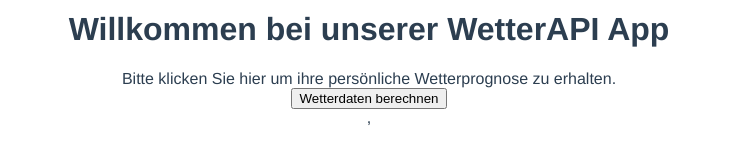
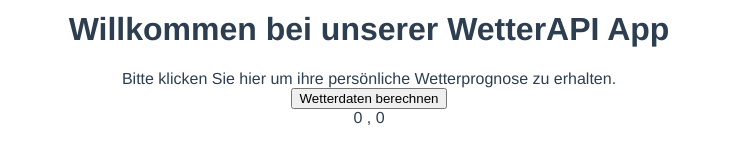
Before and after one commit to Euthal02/SemArb3_WeatherAPI, a Vue app in the folder frontend/app/: page / in a window 1280 px wide. Shown: the part 548-712 px from the top of the page, without its empty margins (271-1008 px from the left). Built offline with nearby package versions, Linux system fonts and the light colour scheme.

Commit message:
Anpassung Coordinate Call

```diff
--- a/frontend/app/src/views/HomeView.vue
+++ b/frontend/app/src/views/HomeView.vue
@@ -2,29 +2,17 @@
   <div class="home">
     <img alt="Wetter API Logo" src="../assets/WeatherAPI_Logo.png">
     <HelloWorld msg="Willkommen bei unserer WetterAPI App"/>
-    <h1>Willkommen bei unserer WetterAPI App</h1>
-    <p>
-      Bitte klicken Sie hier um ihre persönliche Wetterprognose zu erhalten.<br>
-      <button @click="getLocation()">Wetterdaten berechnen</button><br>
-      {{ lat }} , {{ lng }}
-    </p>
   </div>
 </template>
 
 <script>
+// @ is an alias to /src
+import HelloWorld from '@/components/HelloWorld.vue'
 
-import {ref} from 'vue'
-
-const lat = ref(0)
-const lng = ref(0)
-
-function getLocation() {
-  if (navigator.geolocation) {
-    navigator.geolocation.getCurrentPosition((position) => {
-      lat.value = position.coords.latitude
-      lng.value = position.coords.longitude
-    })
+export default {
+  name: 'HomeView',
+  components: {
+    HelloWorld
   }
 }
-
 </script>
```
